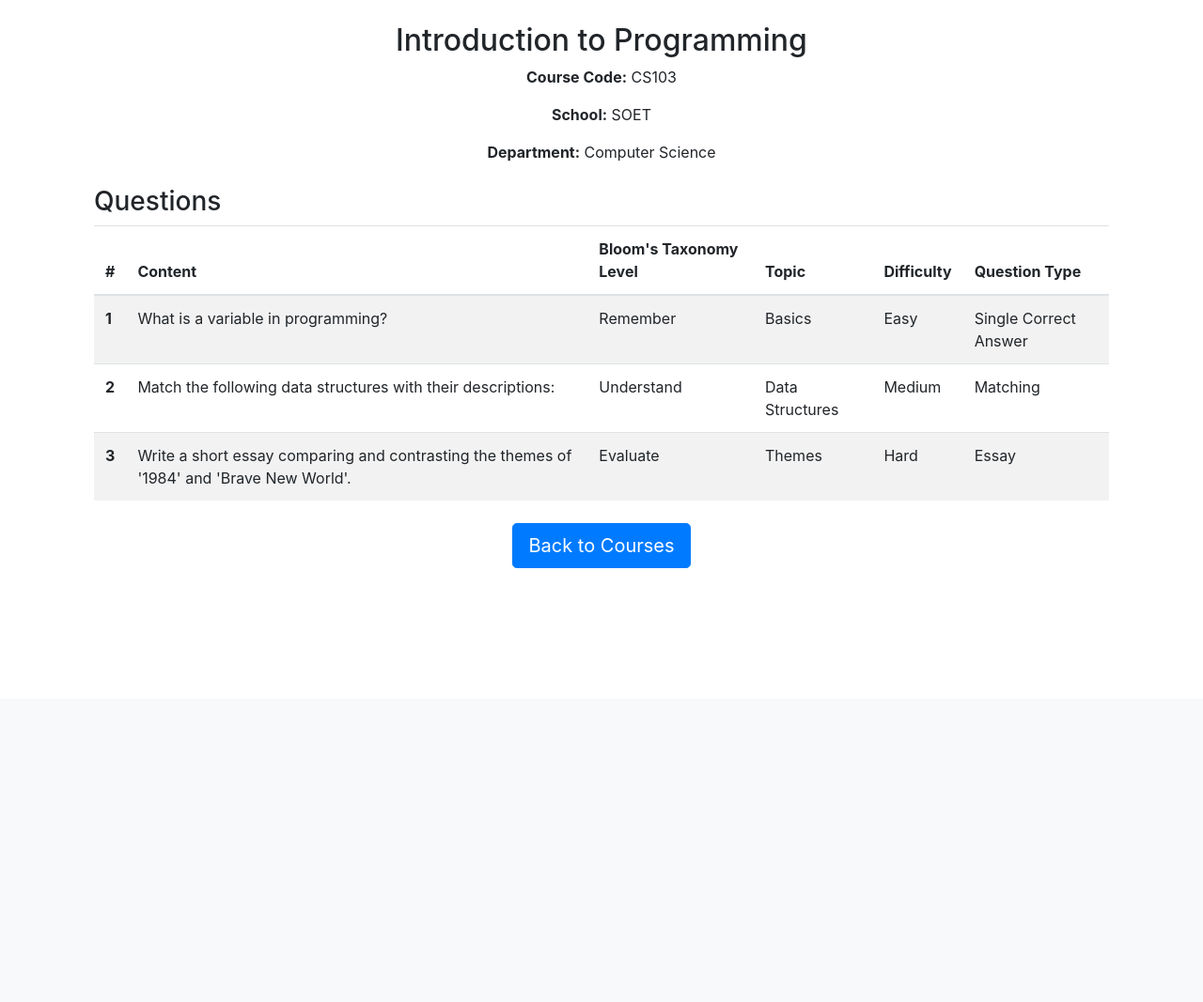
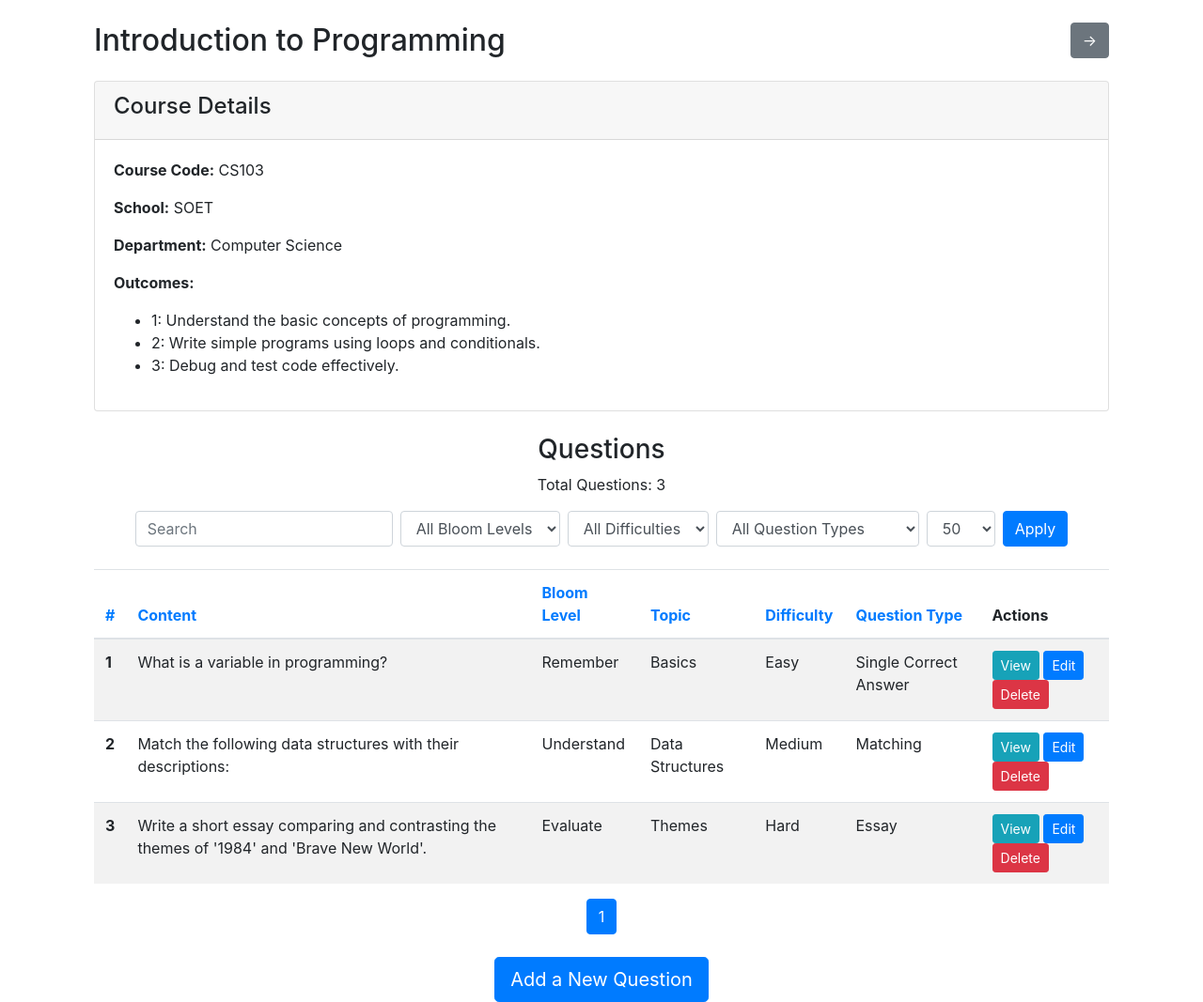
Before and after one commit to rohitgkrmu/TestHub, a Flask app: page /courses/view/1 in a window 1280 px wide. Shown: the part 56-1123 px from the top of the page at 94% size. Before the commit the page ends 661 px from the top, so only its background shows below. Run offline with Flask 3, Linux system fonts and the light colour scheme; some libraries are stand-ins or nearby versions.

Commit message:
Update course_view to add search, sort etc. functionality to questions

```diff
--- a/routes/courses.py
+++ b/routes/courses.py
@@ -112,5 +112,30 @@ def list_courses():
 @course_bp.route('/view/<int:course_id>', methods=['GET'])
 def view_course(course_id):
     course = Course.query.get_or_404(course_id)
-    questions = Question.query.filter_by(course_id=course_id).all()
-    return render_template('course_view.html', course=course, questions=questions)
+    query = Question.query.filter_by(course_id=course_id)
+
+    # Apply filters, sorting, and pagination for questions
+    search_fields = ['content', 'bloom_level', 'topic', 'difficulty', 'question_type']
+    filter_fields = ['bloom_level', 'difficulty', 'question_type']
+    query = apply_filters(query, Question, search_fields, filter_fields)
+    query = apply_sorting(query, Question)
+    questions, total_questions, pagination = apply_pagination(query)
+
+    bloom_levels = db.session.query(Question.bloom_level).distinct().all()
+    difficulties = db.session.query(Question.difficulty).distinct().all()
+    question_types = db.session.query(Question.question_type).distinct().all()
+
+    # Retrieve per_page and page from request arguments to pass to the template
+    per_page = int(request.args.get('per_page', 50))
+    page = int(request.args.get('page', 1))
+
+    # Get the previous and next courses
+    prev_course = Course.query.filter(Course.id < course_id).order_by(Course.id.desc()).first()
+    next_course = Course.query.filter(Course.id > course_id).order_by(Course.id.asc()).first()
+
+    return render_template('course_view.html', course=course, questions=questions, total_questions=total_questions, bloom_levels=bloom_levels, difficulties=difficulties, question_types=question_types, pagination=pagination, per_page=per_page, page=page, prev_course=prev_course, next_course=next_course)
+#@course_bp.route('/view/<int:course_id>', methods=['GET'])
+#def view_course(course_id):
+#    course = Course.query.get_or_404(course_id)
+#    questions = Question.query.filter_by(course_id=course_id).all()
+#    return render_template('course_view.html', course=course, questions=questions)
--- a/templates/course_view.html
+++ b/templates/course_view.html
@@ -2,20 +2,76 @@
 {% block title %}Course Details{% endblock %}
 {% block content %}
 <div class="container mt-4">
-  <h2 class="text-center">{{ course.name }}</h2>
-  <p class="text-center"><strong>Course Code:</strong> {{ course.course_code }}</p>
-  <p class="text-center"><strong>School:</strong> {{ course.school }}</p>
-  <p class="text-center"><strong>Department:</strong> {{ course.department }}</p>
-  <h3 class="mt-4">Questions</h3>
+  <div class="d-flex justify-content-between align-items-center mb-4">
+    <h2 class="mb-0">{{ course.name }}</h2>
+    <div>
+      {% if prev_course %}
+        <a class="btn btn-secondary" href="{{ url_for('courses.view_course', course_id=prev_course.id) }}" role="button">&#8592;</a>
+      {% endif %}
+      {% if next_course %}
+        <a class="btn btn-secondary" href="{{ url_for('courses.view_course', course_id=next_course.id) }}" role="button">&#8594;</a>
+      {% endif %}
+    </div>
+  </div>
+  <div class="card mb-4">
+    <div class="card-header">
+      <h4>Course Details</h4>
+    </div>
+    <div class="card-body">
+      <p><strong>Course Code:</strong> {{ course.course_code }}</p>
+      <p><strong>School:</strong> {{ course.school }}</p>
+      <p><strong>Department:</strong> {{ course.department }}</p>
+      <p><strong>Outcomes:</strong></p>
+      <ul>
+        {% for outcome in course.outcomes %}
+        <li>{{ outcome.number }}: {{ outcome.description }}</li>
+        {% endfor %}
+      </ul>
+    </div>
+  </div>
+
+  <h3 class="text-center">Questions</h3>
+  <p class="text-center">Total Questions: {{ total_questions }}</p>
+
+  <!-- Search, Sort, and Filter Form -->
+  <form method="GET" action="{{ url_for('courses.view_course', course_id=course.id) }}" class="form-inline justify-content-center mb-4">
+    <input type="text" name="search" class="form-control mr-2" placeholder="Search">
+    <select name="bloom_level" class="form-control mr-2">
+      <option value="">All Bloom Levels</option>
+      {% for bloom_level in bloom_levels %}
+      <option value="{{ bloom_level[0] }}">{{ bloom_level[0] }}</option>
+      {% endfor %}
+    </select>
+    <select name="difficulty" class="form-control mr-2">
+      <option value="">All Difficulties</option>
+      {% for difficulty in difficulties %}
+      <option value="{{ difficulty[0] }}">{{ difficulty[0] }}</option>
+      {% endfor %}
+    </select>
+    <select name="question_type" class="form-control mr-2">
+      <option value="">All Question Types</option>
+      {% for question_type in question_types %}
+      <option value="{{ question_type[0] }}">{{ question_type[0] }}</option>
+      {% endfor %}
+    </select>
+    <select name="per_page" class="form-control mr-2">
+      <option value="10" {% if per_page == 10 %}selected{% endif %}>10</option>
+      <option value="50" {% if per_page == 50 %}selected{% endif %}>50</option>
+      <option value="100" {% if per_page == 100 %}selected{% endif %}>100</option>
+    </select>
+    <button type="submit" class="btn btn-primary">Apply</button>
+  </form>
+
   <table class="table table-striped">
     <thead>
       <tr>
-        <th scope="col">#</th>
-        <th scope="col">Content</th>
-        <th scope="col">Bloom's Taxonomy Level</th>
-        <th scope="col">Topic</th>
-        <th scope="col">Difficulty</th>
-        <th scope="col">Question Type</th>
+        <th scope="col"><a href="{{ url_for('courses.view_course', course_id=course.id, sort_by='id', sort_order='asc') }}">#</a></th>
+        <th scope="col"><a href="{{ url_for('courses.view_course', course_id=course.id, sort_by='content', sort_order='asc') }}">Content</a></th>
+        <th scope="col"><a href="{{ url_for('courses.view_course', course_id=course.id, sort_by='bloom_level', sort_order='asc') }}">Bloom Level</a></th>
+        <th scope="col"><a href="{{ url_for('courses.view_course', course_id=course.id, sort_by='topic', sort_order='asc') }}">Topic</a></th>
+        <th scope="col"><a href="{{ url_for('courses.view_course', course_id=course.id, sort_by='difficulty', sort_order='asc') }}">Difficulty</a></th>
+        <th scope="col"><a href="{{ url_for('courses.view_course', course_id=course.id, sort_by='question_type', sort_order='asc') }}">Question Type</a></th>
+        <th scope="col">Actions</th>
       </tr>
     </thead>
     <tbody>
@@ -27,12 +83,31 @@
         <td>{{ question.topic }}</td>
         <td>{{ question.difficulty }}</td>
         <td>{{ question.question_type }}</td>
+        <td>
+          <a href="{{ url_for('questions.view_question', question_id=question.id) }}" class="btn btn-info btn-sm">View</a>
+          <a href="{{ url_for('questions.edit_question', question_id=question.id) }}" class="btn btn-primary btn-sm">Edit</a>
+          <form action="{{ url_for('questions.delete_question', question_id=question.id) }}" method="post" style="display:inline;">
+            <button type="submit" class="btn btn-danger btn-sm">Delete</button>
+          </form>
+        </td>
       </tr>
       {% endfor %}
     </tbody>
   </table>
+
+  <!-- Pagination Controls -->
+  <nav aria-label="Page navigation">
+    <ul class="pagination justify-content-center">
+      {% for page_num in range(1, pagination.pages + 1) %}
+      <li class="page-item {% if page == page_num %}active{% endif %}">
+        <a class="page-link" href="{{ url_for('courses.view_course', course_id=course.id, page=page_num, per_page=per_page) }}">{{ page_num }}</a>
+      </li>
+      {% endfor %}
+    </ul>
+  </nav>
+
   <div class="text-center mt-4">
-    <a class="btn btn-primary btn-lg" href="{{ url_for('courses.list_courses') }}" role="button">Back to Courses</a>
+    <a class="btn btn-primary btn-lg" href="{{ url_for('questions.create_question') }}" role="button">Add a New Question</a>
   </div>
 </div>
 {% endblock %}
```
